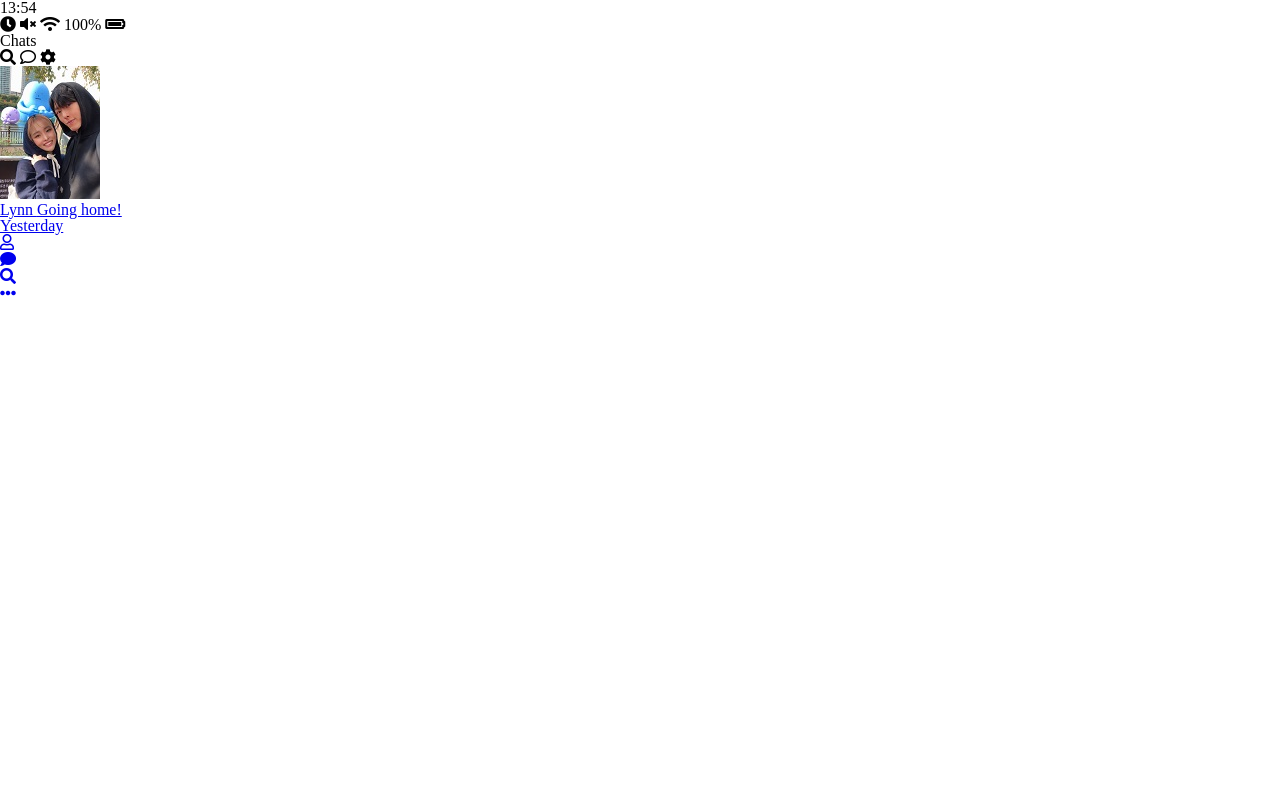
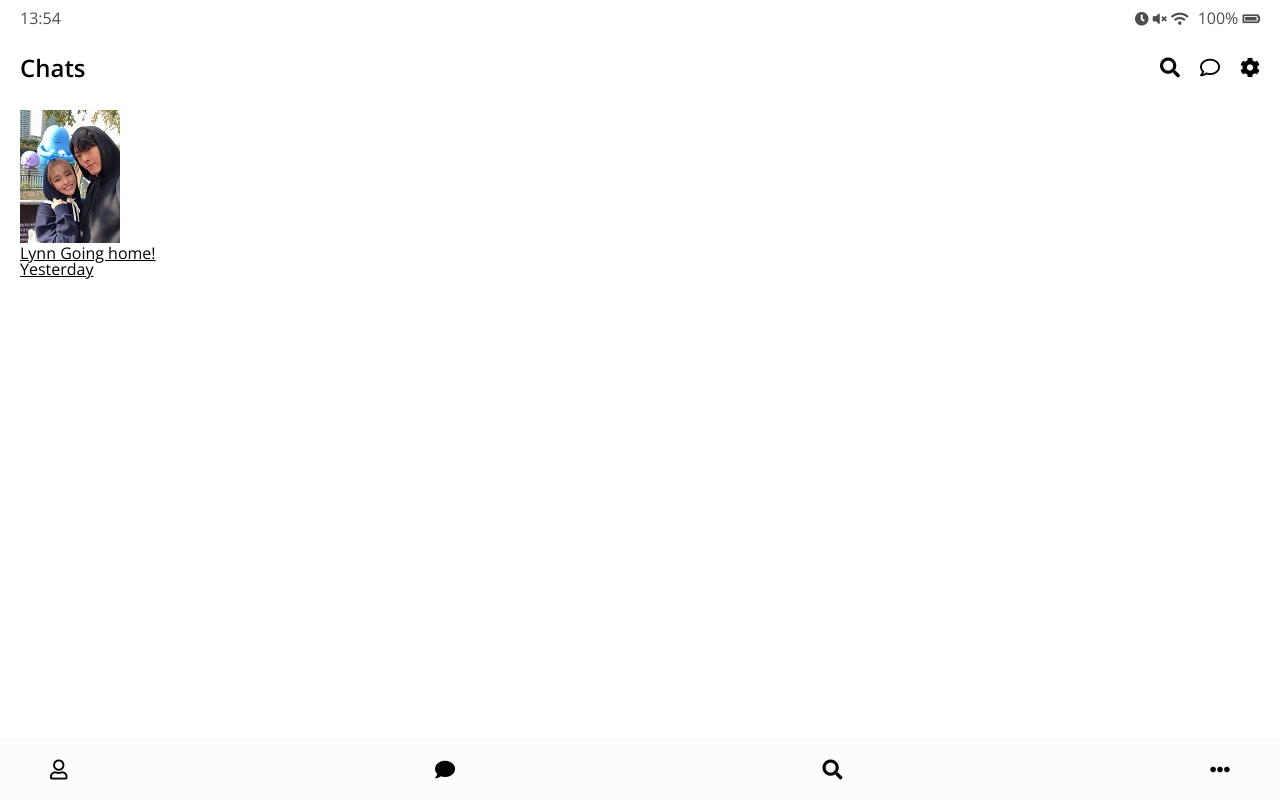
Before and after one commit to kmjc6611/kakao-clone, a plain HTML site: page index.html in a window 1280 px wide. Drawn offline with nearby package versions, Linux system fonts and the light colour scheme.

Commit message:
Change Header & Nav-bar

```diff
--- /dev/null
+++ b/css/header.css
@@ -0,0 +1,27 @@
+.header {
+  display: flex;
+  justify-content: space-between;
+  align-items: center;
+  margin-bottom: 30px;
+}
+
+.header .header__title {
+  font-size: 24px;
+  font-weight: 600;
+}
+
+.header .header__icon {
+  font-size: 20px;
+  margin-left: 20px;
+  cursor: pointer;
+}
+
+.header .header__header-column {
+  display: flex;
+  align-items: center;
+}
+
+.header .header__back-btn {
+  font-size: 22px;
+  margin-right: 20px;
+}
--- /dev/null
+++ b/css/nav-bar.css
@@ -0,0 +1,18 @@
+.nav {
+  position: fixed;
+  width: 100%;
+  background-color: #fcfcfc;
+  padding: 20px 50px;
+  left: 0px;
+  bottom: 0px;
+  border-top: 1px solid #f7f7f7;
+}
+
+.nav .nav__list {
+  display: flex;
+  justify-content: space-between;
+}
+
+.nav i {
+  font-size: 20px;
+}
--- a/css/styles.css
+++ b/css/styles.css
@@ -1 +1,21 @@
+@import url("https://fonts.googleapis.com/css?family=Open+Sans:400,600");
 @import "reset.css";
+@import "status-bar.css";
+@import "header.css";
+@import "nav-bar.css";
+
+* {
+  box-sizing: border-box;
+}
+
+body {
+  background-color: white;
+  padding: 10px 20px;
+  color: #020202;
+  font-family: "Open Sans", -apple-system, BlinkMacSystemFont, "Segoe UI",
+    Roboto, Oxygen, Ubuntu, Cantarell, "Helvetica Neue", sans-serif;
+}
+
+a {
+  color: inherit;
+}
```
Also changed, not shown: chat.html (+3 -3 lines), settings.html (+1 -1 lines), css/status-bar.css (indentation only).
